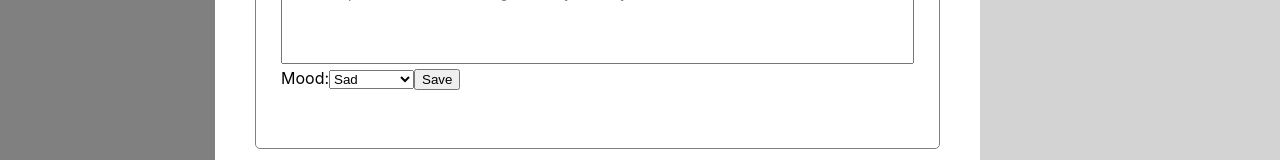
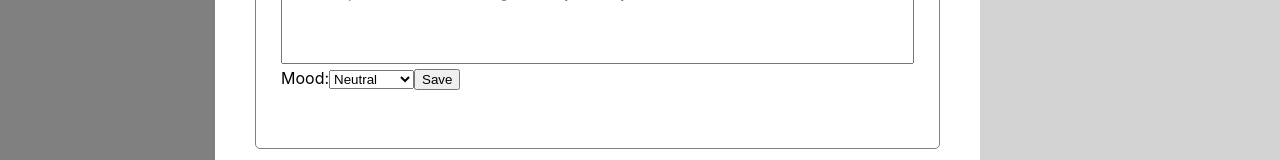
Before and after one commit to baf62495/mindjournal-client, a React (Create React App) app: page /logs in a window 1280 px wide. Shown: the part 241-401 px from the top of the page. Built offline with nearby package versions, Linux system fonts and the light colour scheme.

Commit message:
fixed default value string

```diff
--- a/src/components/LogsForm.js
+++ b/src/components/LogsForm.js
@@ -8,7 +8,7 @@ export default function LogsForm(props) {
                     <textarea type='text' name='content' id='content' placeholder='What is positive or exciting about your day?' maxLength='200'></textarea>
                 </label>
                 <label htmlFor='mood'>Mood:</label>
-                <select name='mood' defaultValue='neutral'>
+                <select name='mood' defaultValue='Neutral'>
                     <option value='Sad'>Sad</option>
                     <option value='Angry'>Angry</option>
                     <option value='Neutral'>Neutral</option>
```
